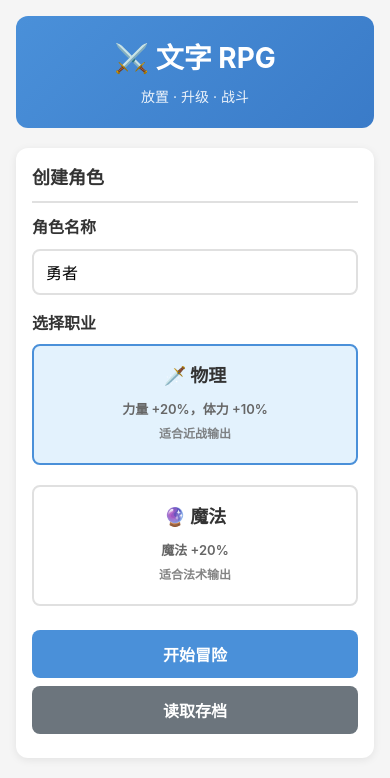
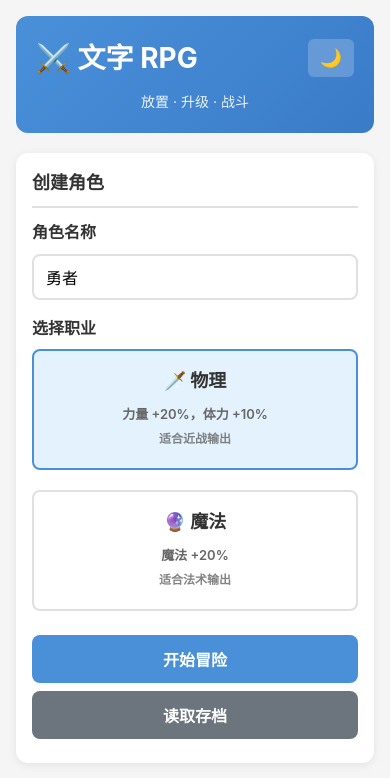
Before and after one commit to hupose/text-rpg-game, a plain HTML site: page index.html in a window 390 px wide. Drawn offline with Linux system fonts and the light colour scheme.

Commit message:
Feat: 添加夜间模式切换（LocalStorage 保存偏好）

```diff
--- a/index.html
+++ b/index.html
@@ -12,7 +12,10 @@
     <div class="container">
         <!-- 头部 -->
         <header class="header">
-            <h1>⚔️ 文字 RPG</h1>
+            <div style="display: flex; justify-content: space-between; align-items: center; margin-bottom: 10px;">
+                <h1 style="margin: 0;">⚔️ 文字 RPG</h1>
+                <button id="btnToggleTheme" onclick="onToggleTheme()" style="background: rgba(255,255,255,0.2); border: none; color: white; padding: 8px 12px; border-radius: 6px; cursor: pointer; font-size: 18px;" title="切换主题">🌙</button>
+            </div>
             <p class="subtitle">放置 · 升级 · 战斗</p>
         </header>
 
--- a/styles.css
+++ b/styles.css
@@ -23,6 +23,17 @@
     --hp-bg: #ffebee;
     --exp-color: #4a90d9;
     --exp-bg: #e3f2fd;
+}
+
+/* 暗色主题（夜间模式） */
+[data-theme="dark"] {
+    --bg-color: #1a1a1a;
+    --card-bg: #2a2a2a;
+    --text-color: #ffffff;
+    --text-muted: #aaaaaa;
+    --border-color: #444444;
+    --hp-bg: #3d1f1f;
+    --exp-bg: #1f2d3d;
 }
 
 body {
--- a/ui.js
+++ b/ui.js
@@ -81,6 +81,7 @@ function initElements() {
 // ==================== 初始化 ====================
 function init() {
     initElements();
+    initTheme();
 
     // 文件导入事件绑定
     elements.importFile.addEventListener('change', onImportData);
@@ -94,6 +95,38 @@ function init() {
 
 // DOM 加载完成后初始化
 document.addEventListener('DOMContentLoaded', init);
+
+// ==================== 主题切换 ====================
+function onToggleTheme() {
+    const html = document.documentElement;
+    const btn = document.getElementById('btnToggleTheme');
+
+    if (html.getAttribute('data-theme') === 'dark') {
+        // 切换到亮色模式
+        html.removeAttribute('data-theme');
+        btn.textContent = '🌙';
+        localStorage.setItem('textRPG_theme', 'light');
+    } else {
+        // 切换到暗色模式
+        html.setAttribute('data-theme', 'dark');
+        btn.textContent = '☀️';
+        localStorage.setItem('textRPG_theme', 'dark');
+    }
+}
+
+// 初始化主题
+function initTheme() {
+    const savedTheme = localStorage.getItem('textRPG_theme');
+    const btn = document.getElementById('btnToggleTheme');
+
+    if (savedTheme === 'dark') {
+        document.documentElement.setAttribute('data-theme', 'dark');
+        btn.textContent = '☀️';
+    } else {
+        document.documentElement.removeAttribute('data-theme');
+        btn.textContent = '🌙';
+    }
+}
 
 // ==================== 游戏流程 ====================
 function onNewGame() {
```
